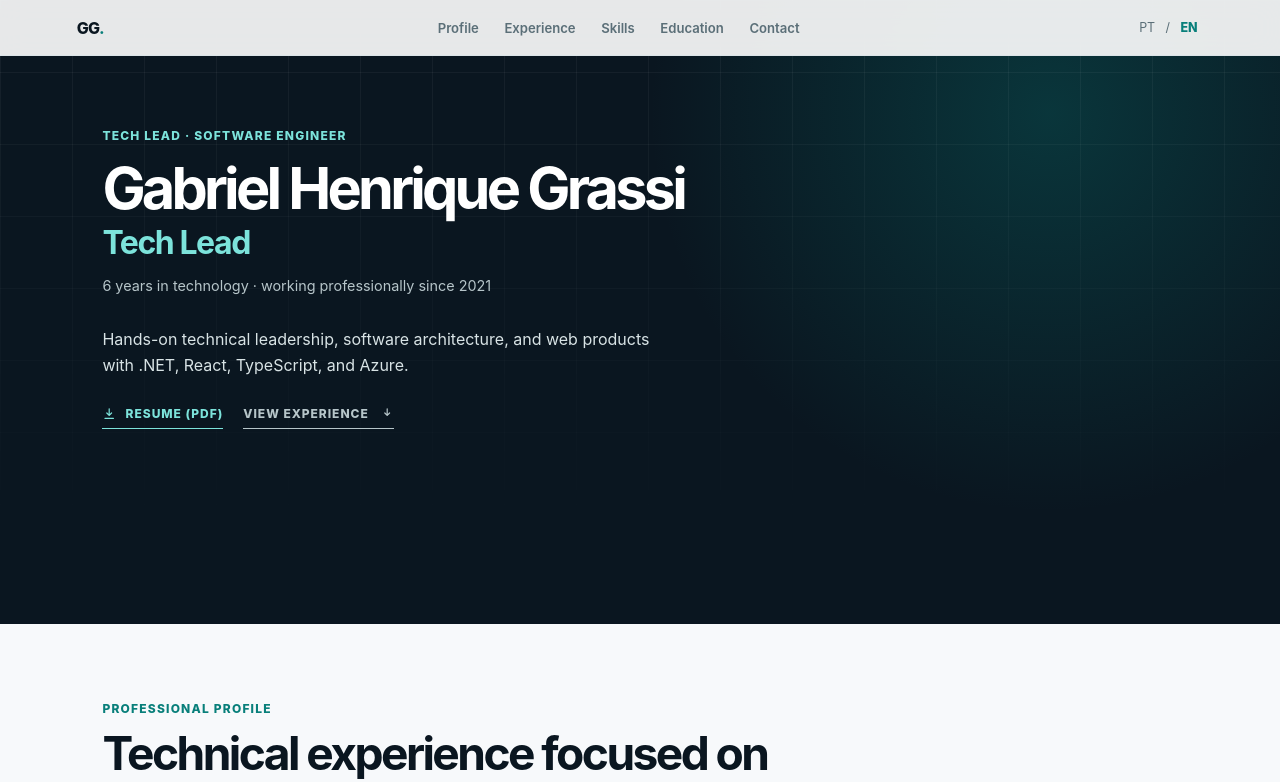
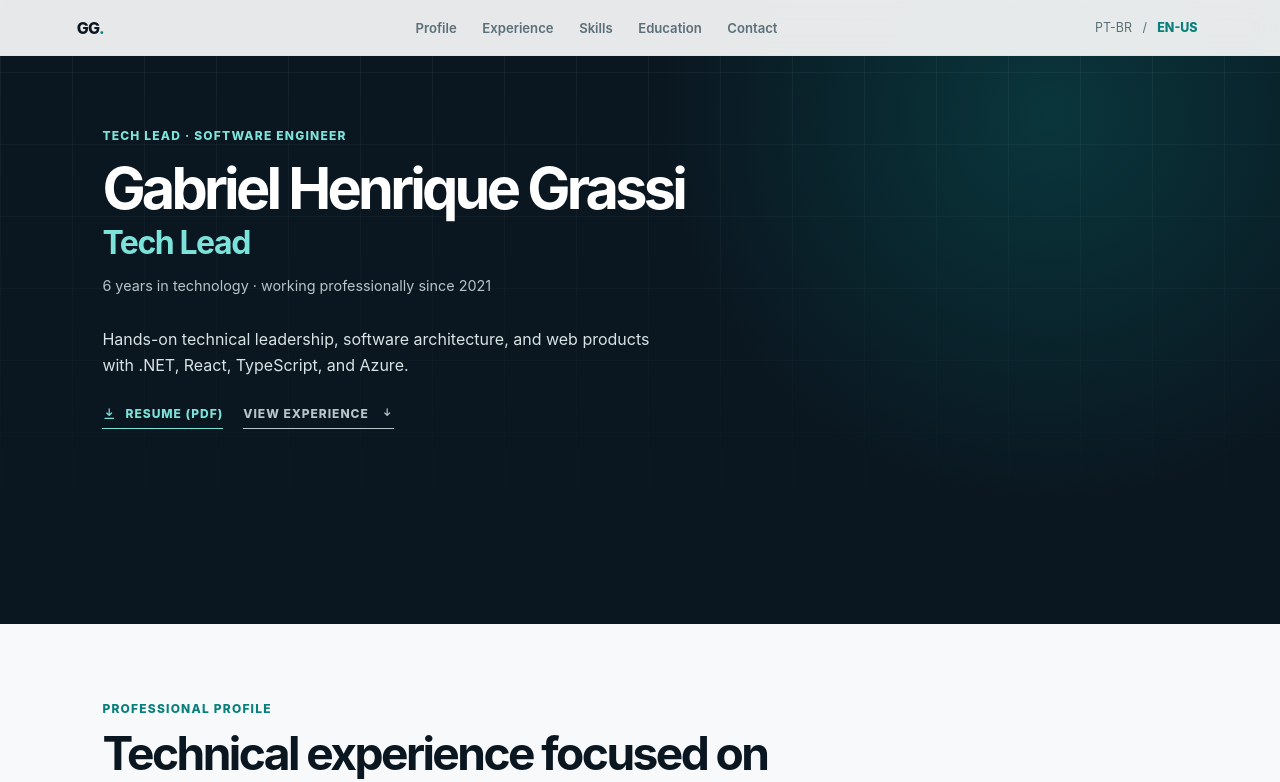
Before and after one commit to gbLw1/portfolio, a React (Vite) app: page / in a window 1280 px wide. Shown: the top 782 px of the page. Built offline with nearby package versions, Linux system fonts and the light colour scheme.

Commit message:
style: language text

```diff
--- a/src/widgets/navigation/Navigation.tsx
+++ b/src/widgets/navigation/Navigation.tsx
@@ -22,9 +22,9 @@ export function Navigation() {
       </nav>
       <div className="navigation-actions">
         <div className="locale-switch" aria-label={copy.nav.language}>
-          <button aria-pressed={locale === 'pt-BR'} onClick={() => setLocale('pt-BR')}>PT</button>
+          <button aria-pressed={locale === 'pt-BR'} onClick={() => setLocale('pt-BR')}>PT-BR</button>
           <span>/</span>
-          <button aria-pressed={locale === 'en-US'} onClick={() => setLocale('en-US')}>EN</button>
+          <button aria-pressed={locale === 'en-US'} onClick={() => setLocale('en-US')}>EN-US</button>
         </div>
         <button
           type="button"
```
